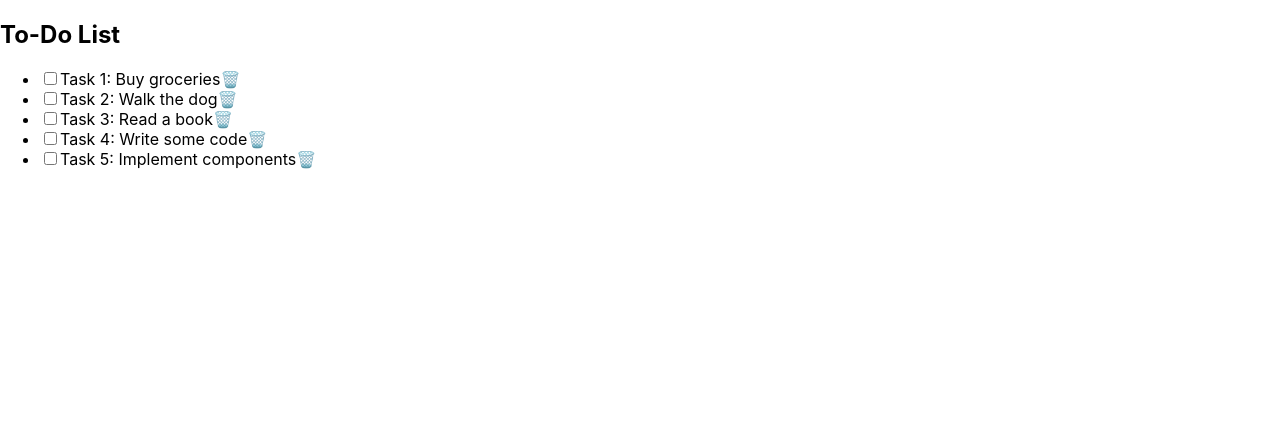
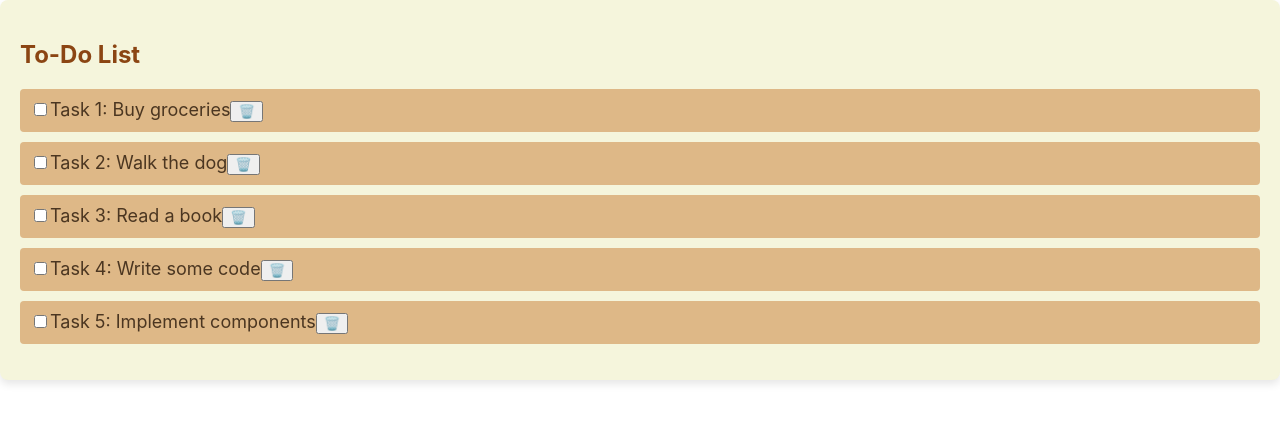
Before and after one commit to sidyakinian/todo_list, a React (Create React App) app: page / in a window 1280 px wide. Shown: the top 422 px of the page. Built offline with nearby package versions, Linux system fonts and the light colour scheme.

Commit message:
add some basic css

```diff
--- a/src/App.css
+++ b/src/App.css
@@ -36,3 +36,34 @@
     transform: rotate(360deg);
   }
 }
+
+.todo-list {
+  background-color: #f5f5dc; /* Beige background */
+  padding: 20px;
+  border-radius: 8px;
+  box-shadow: 0 4px 8px rgba(0, 0, 0, 0.1);
+}
+
+.todo-list h2 {
+  color: #8b4513; /* SaddleBrown color for the header */
+  margin-bottom: 20px;
+}
+
+.todo-list ul {
+  list-style-type: none;
+  padding: 0;
+}
+
+.todo-list li {
+  background-color: #deb887; /* BurlyWood color for each item */
+  margin-bottom: 10px;
+  padding: 10px;
+  border-radius: 4px;
+  color: #4b3621; /* Dark brown text */
+  font-size: 18px;
+  transition: background-color 0.3s ease;
+}
+
+.todo-list li:hover {
+  background-color: #d2b48c; /* Tan color on hover */
+}
--- a/src/components/TodoItem.js
+++ b/src/components/TodoItem.js
@@ -1,11 +1,13 @@
 import React from 'react';
 
-const TodoItem = ({ id, task }) => {
+const TodoItem = ({ id, task, onDelete }) => {
   return (
-    <li>
-      <input type="checkbox" id={id} />
-      <label htmlFor={id}>{task}</label>
-      <span className="trash-icon" role="button" aria-label={`Delete ${task}`}>🗑️</span>
+    <li className="todo-item">
+      <input type="checkbox" />
+      <span>{task}</span>
+      <button onClick={() => onDelete(id)} className="delete-button">
+        🗑️
+      </button>
     </li>
   );
 };
```
